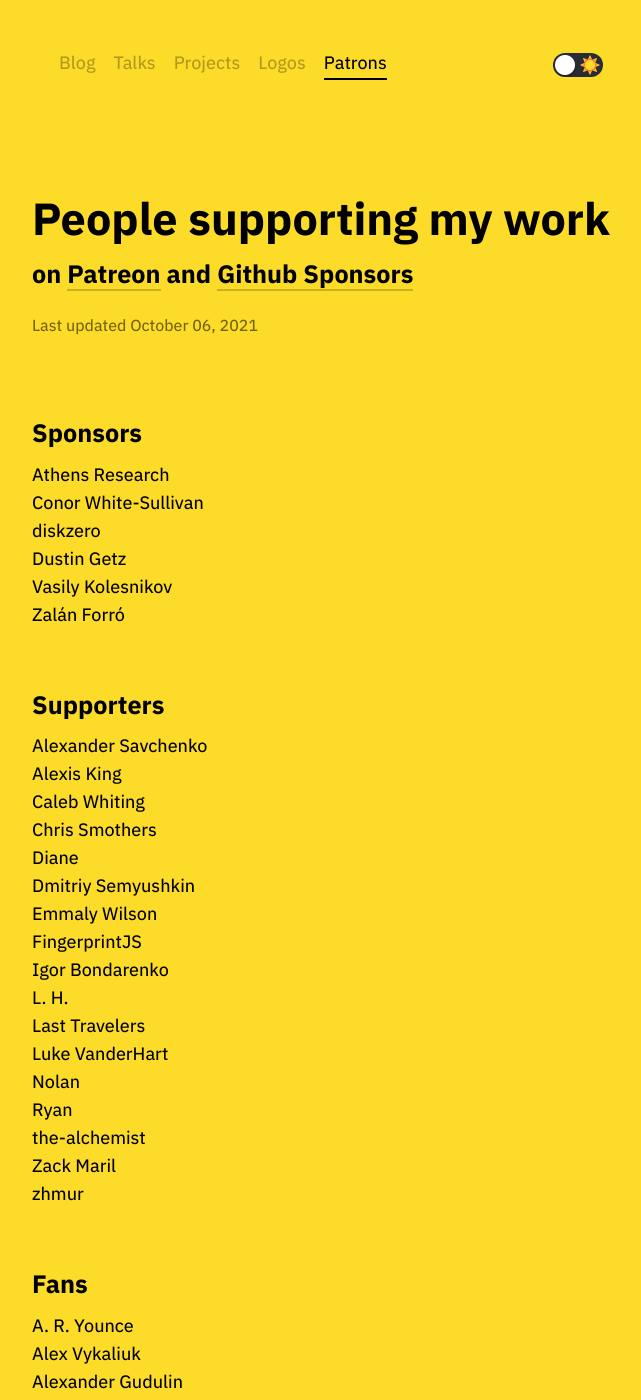
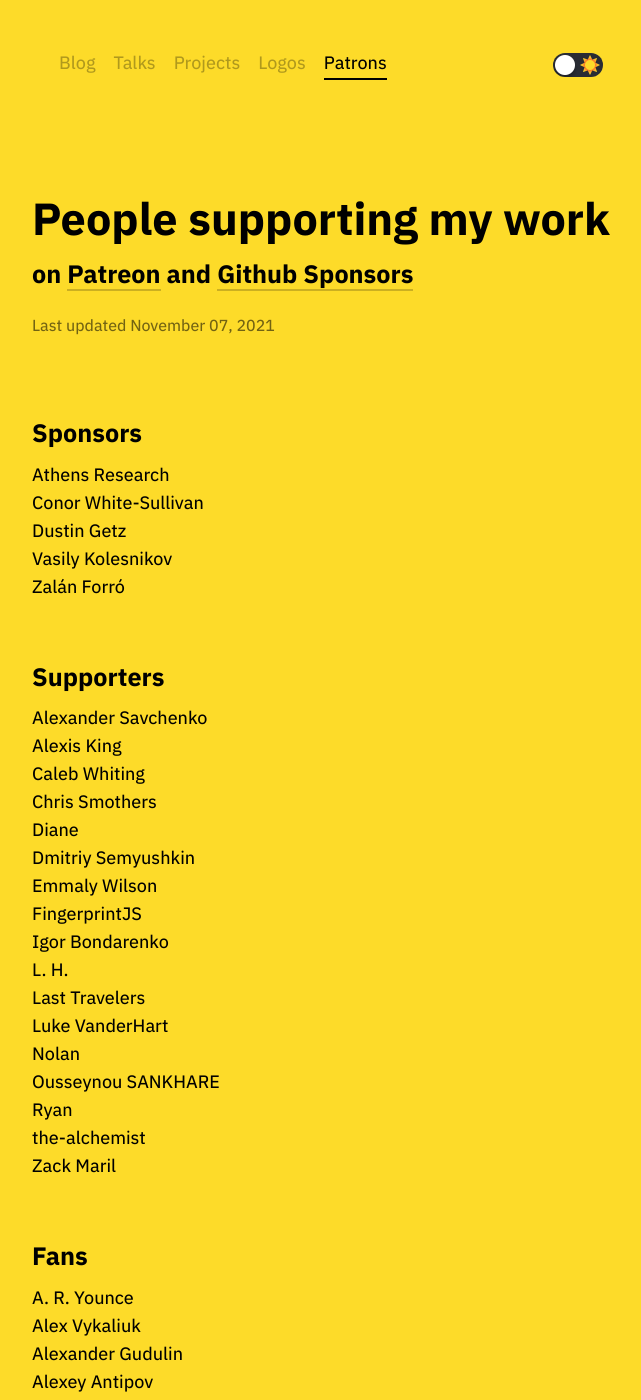
Before and after one commit to tonsky/tonsky.github.io, a Jekyll site: the page built from patrons/index.html, in a window 1280 px wide and 1400 px high. Shown: the whole window, without its empty margins (310-951 px from the left). Built offline with Jekyll 4.4.1, drawn with Linux system fonts in a browser that asks for light colours; some of the changed text lies outside the part shown.

Commit message:
Patrons update November 2021

```diff
--- a/patrons/index.html
+++ b/patrons/index.html
@@ -20,12 +20,11 @@
 
 <h1 class="title">People supporting my work</h1>
 <h2>on <a href="https://patreon.com/tonsky" target="_blank">Patreon</a> and <a href="https://github.com/sponsors/tonsky" target="_blank">Github Sponsors</a></h2>
-<div class="footer">Last updated October 06, 2021</div>
+<div class="footer">Last updated November 07, 2021</div>
 
 <h2>Sponsors</h2>
 <li>Athens Research</li>
 <li>Conor White-Sullivan</li>
-<li>diskzero</li>
 <li>Dustin Getz</li>
 <li>Vasily Kolesnikov</li>
 <li>Zalán Forró</li>
@@ -44,10 +43,10 @@
 <li>Last Travelers</li>
 <li>Luke VanderHart</li>
 <li>Nolan</li>
+<li>Ousseynou SANKHARE</li>
 <li>Ryan</li>
 <li>the-alchemist</li>
 <li>Zack Maril</li>
-<li>zhmur</li>
 
 <h2>Fans</h2>
 <li>A. R. Younce</li>
```
Also changed, not shown: other parts of patrons/index.html (+3 -1 lines).
